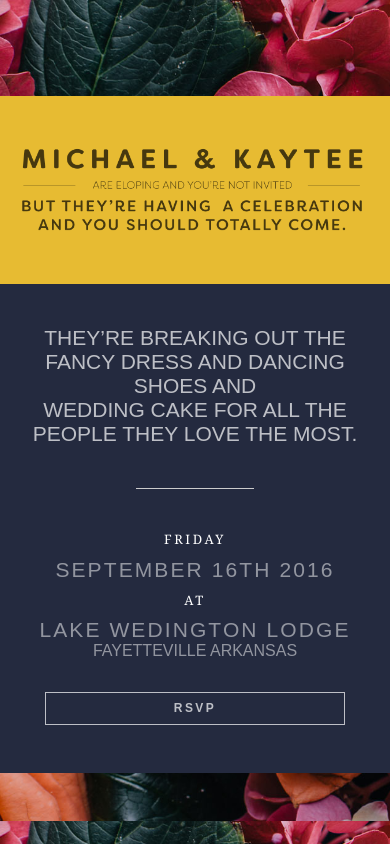
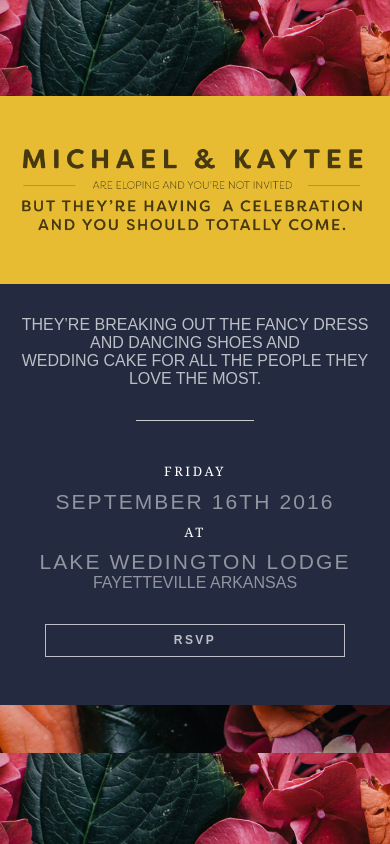
Before and after one commit to mjchamplin/champlin-wedding, a website: page index.html in a window 390 px wide. Drawn offline with Linux system fonts and the light colour scheme.

Commit message:
tweaking font sizes on mobile

```diff
--- a/assets/css/main.sass
+++ b/assets/css/main.sass
@@ -50,6 +50,8 @@ h1
     padding: 0 1em 3em
   .tagline
     font-size: 21px
+    @media (max-width: 767px)
+      font-size: 16px
     text-align: center
     opacity: .7
     padding: 2em 0
```
Also changed, not shown: assets/css/main.css, build/assets/css/main.css, 2 other files.
